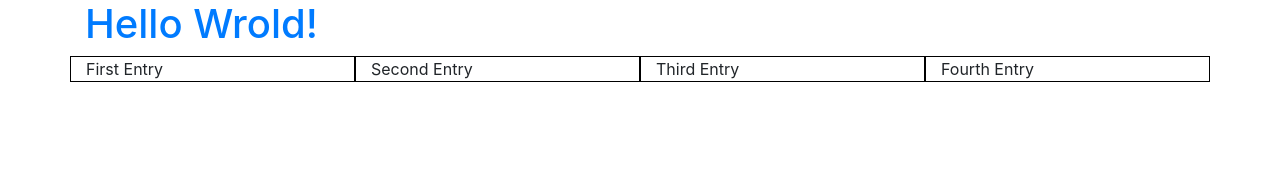
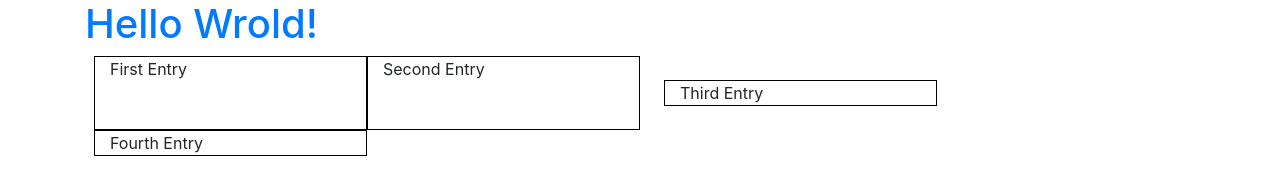
Before and after one commit to RezaPouya/Bootstrap5_Training, a website: page Demo_1/index.html in a window 1280 px wide. Drawn offline with nearby package versions, Linux system fonts and the light colour scheme; files whose address does not match are found by name.

Commit message:
gutters , margine , padding

```diff
--- a/Demo_1/index.html
+++ b/Demo_1/index.html
@@ -15,11 +15,12 @@
     <div class="bg-danger-subtle">
         <div class="container">
             <h1 class="h1 text-primary">Hello Wrold!</h1>
-            <div class="row">
+            <div class="row px-4">
                 <!--COL IS EXTRA-SMALL ( smallest size )-->
-                <div class="col-12 col-sm-6 col-md-3"  style="border: 1px solid black;">First Entry</div>
-                <div class="col-12 col-sm-6 col-md-3"  style="border: 1px solid black;" >Second Entry</div>
-                <div class="col-12 col-sm-6 col-md-3"  style="border: 1px solid black;">Third Entry</div>
+                <!--Gutters are the gaps between column content, created by horizontal padding-->
+                <div class="col-12 col-sm-6 col-md-3 gx-1"  style="border: 1px solid black;">First Entry</div>
+                <div class="col-12 col-sm-6 col-md-3 gx-1"  style="border: 1px solid black;" >Second Entry</div>
+                <div class="col-12 col-sm-6 col-md-3 m-4"  style="border: 1px solid black;">Third Entry</div>
                 <div class="col-12 col-sm-6 col-md-3"  style="border: 1px solid black;" >Fourth Entry</div>
             </div>
             <!-- <div class="row row-cols-3">
```
